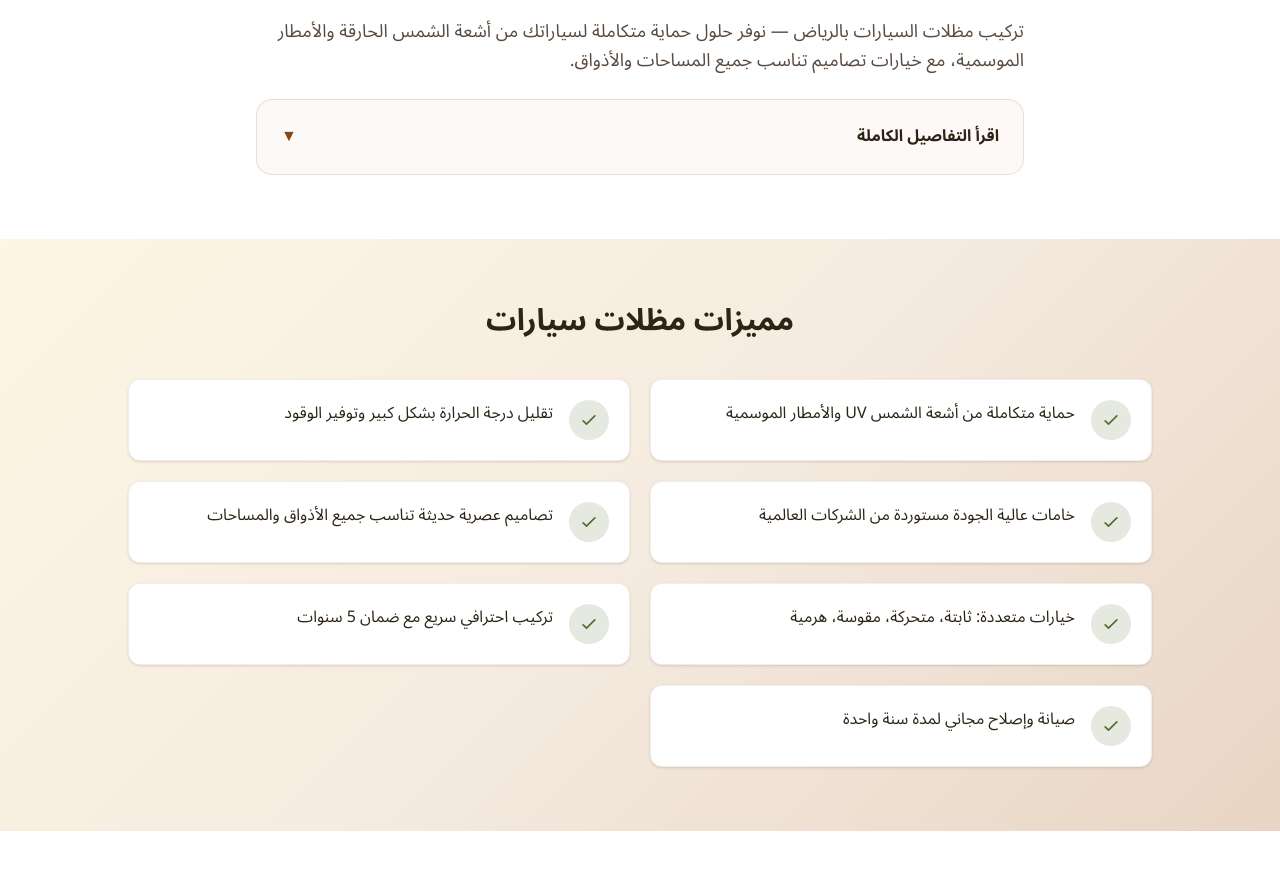
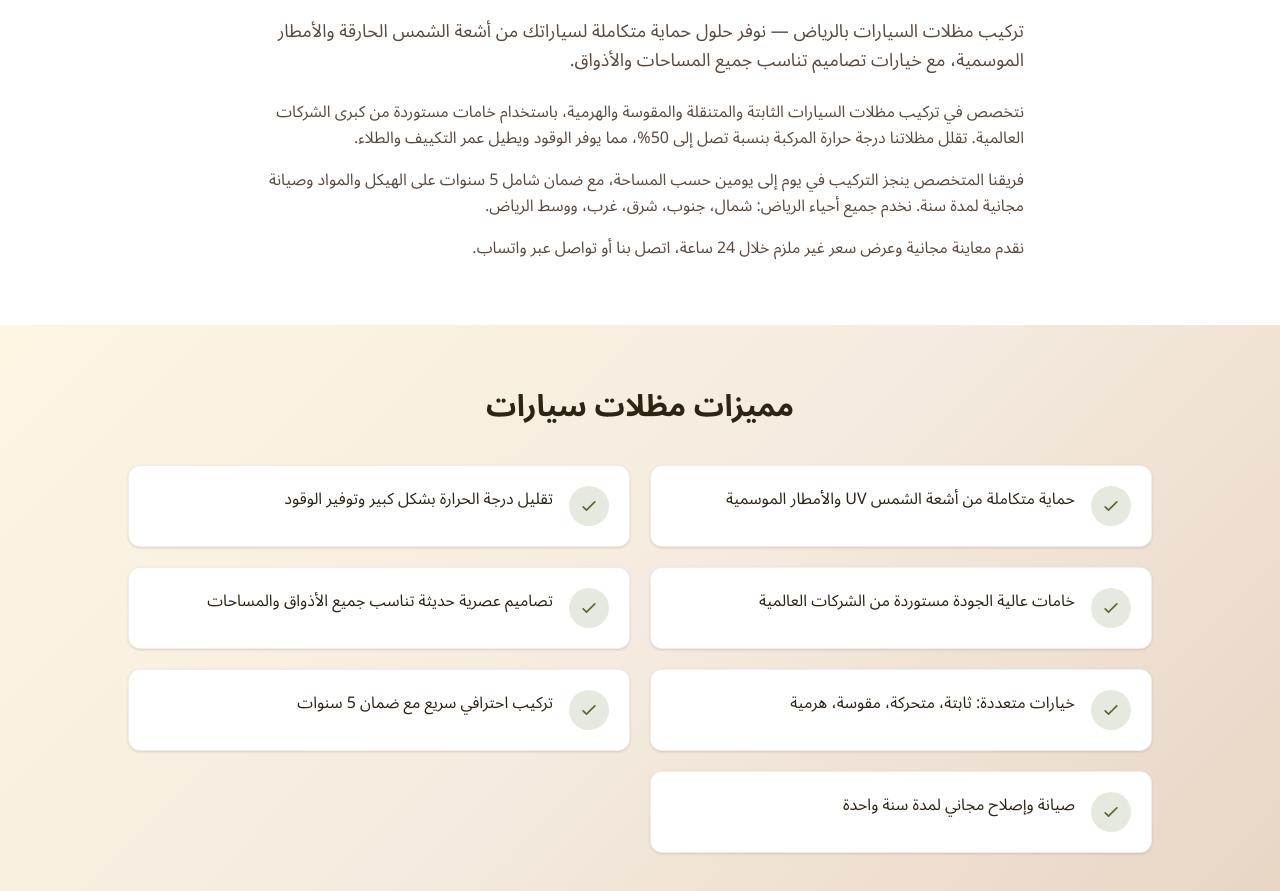
Before and after one commit to Al-Nahari/bn, a Next.js app: page /mazallat-sayarat-riyadh in a window 1280 px wide. Shown: the part 816-1707 px from the top of the page. Built offline with nearby package versions, Linux system fonts and the light colour scheme.

Commit message:
Update page.tsx

```diff
--- a/app/[slug]/page.tsx
+++ b/app/[slug]/page.tsx
@@ -181,22 +181,11 @@
                 {leadParagraph}
               </p>
               {summaryParagraphs.length > 1 && (
-                <details className="group rounded-2xl border border-coffee-medium/15 bg-muted/30 p-6">
-                  <summary className="cursor-pointer font-semibold text-foreground list-none flex items-center justify-between gap-4">
-                    <span>اقرأ التفاصيل الكاملة</span>
-                    <span
-                      className="text-coffee-medium transition-transform group-open:rotate-180"
-                      aria-hidden
-                    >
-                      ▼
-                    </span>
-                  </summary>
-                  <div className="mt-6 space-y-4 text-muted-foreground leading-relaxed">
-                    {summaryParagraphs.slice(1).map((paragraph: string, index: number) => (
-                      <p key={index}>{paragraph}</p>
-                    ))}
-                  </div>
-                </details>
+                <div className="space-y-4 text-muted-foreground leading-relaxed">
+                  {summaryParagraphs.slice(1).map((paragraph: string, index: number) => (
+                    <p key={index}>{paragraph}</p>
+                  ))}
+                </div>
               )}
             </div>
           </div>
```
